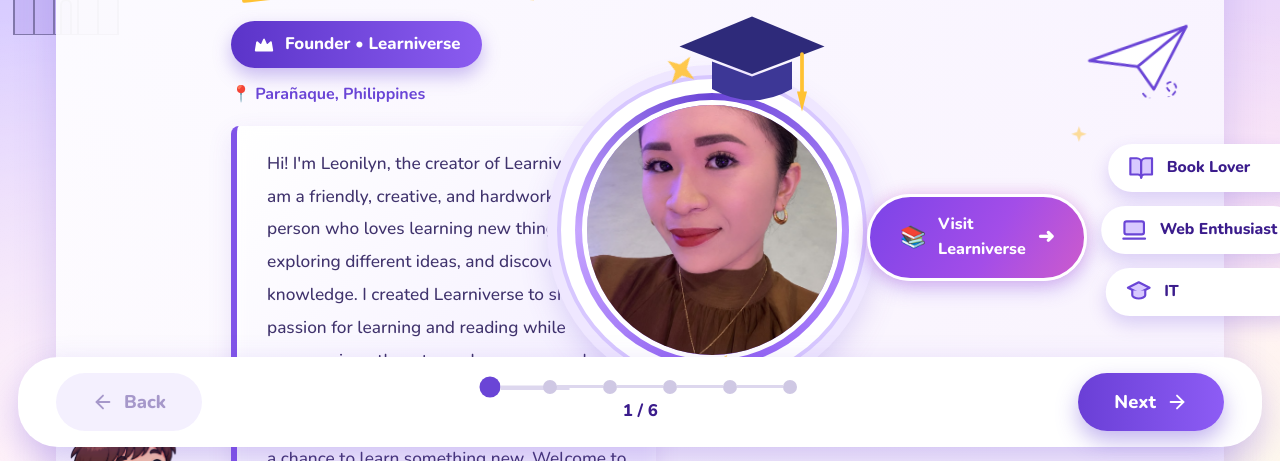
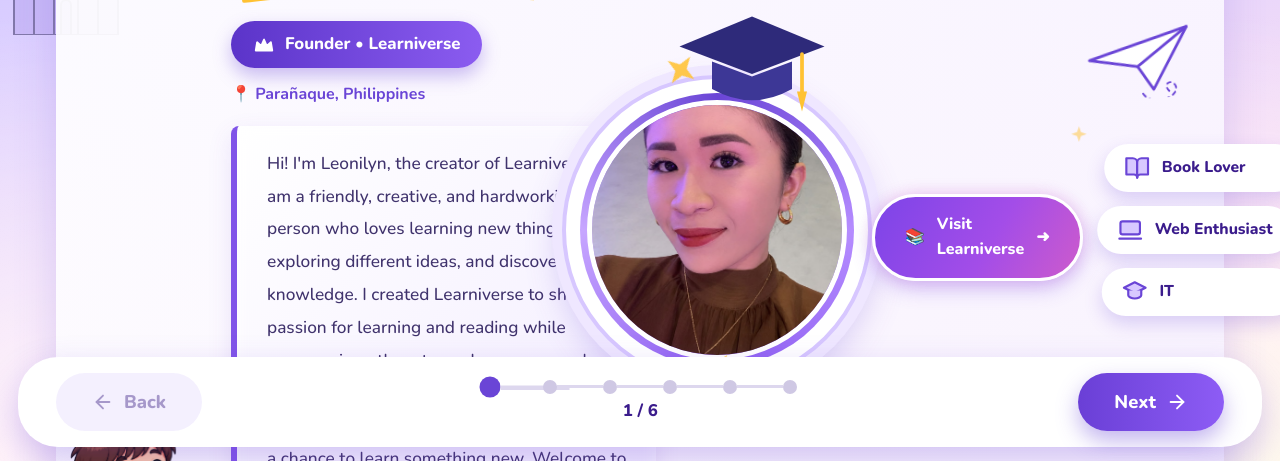
Before and after one commit to Learnivers/LEARNIVERSE, a plain HTML site: page index.html in a window 1280 px wide. Shown: the part 339-800 px from the top of the page. Drawn offline with nearby package versions, Linux system fonts and the light colour scheme.

```diff
--- a/index.html
+++ b/index.html
@@ -103,17 +103,20 @@
           <svg class="star s3" viewBox="0 0 24 24"><path d="M12 0 L15 9 L24 12 L15 15 L12 24 L9 15 L0 12 L9 9Z"/></svg>
           <svg class="star s4" viewBox="0 0 24 24"><path d="M12 0 L15 9 L24 12 L15 15 L12 24 L9 15 L0 12 L9 9Z"/></svg>
 
-          <div class="ring-outer"><div class="ring-inner">
-            <img src="Ley.jpg" alt="Leonilyn M. Lutero" class="photo"
-                 onerror="this.replaceWith(Object.assign(document.createElement('div'),{className:'photo fallback',textContent:'👩‍💻'}))">
-          </div></div>
-          <!-- ANIMATED VISIT LEARNIVERSE BUTTON -->
+         <div class="ring-outer">
+  <div class="ring-inner">
+    <img src="Ley.jpg" alt="Leonilyn M. Lutero" class="photo">
+  </div>
+</div>
+
+<!-- BUTTON DIRECTLY UNDER PROFILE PICTURE -->
 <a href="store.html" class="visit-learniverse-btn">
-  <span class="visit-icon">📚</span>
-  <span>Visit Learniverse</span>
-  <span class="visit-arrow">➜</span>
+  <span>📚</span>
+  Visit Learniverse
+  <span>➜</span>
 </a>
-          <div class="chips">
+
+<div class="chips">
             <span class="chip"><svg viewBox="0 0 24 24"><path d="M2 3h6a4 4 0 0 1 4 4v14a3 3 0 0 0-3-3H2z"/><path d="M22 3h-6a4 4 0 0 0-4 4v14a3 3 0 0 1 3-3h7z"/></svg>Book Lover</span>
             <span class="chip"><svg viewBox="0 0 24 24"><rect x="3" y="4" width="18" height="12" rx="2"/><line x1="2" y1="20" x2="22" y2="20"/></svg>Web Enthusiast</span>
             <span class="chip"><svg viewBox="0 0 24 24"><polygon points="12 3 2 8 12 13 22 8"/><path d="M6 10.5V15c0 1.5 3 3 6 3s6-1.5 6-3v-4.5"/></svg>IT</span>
```
